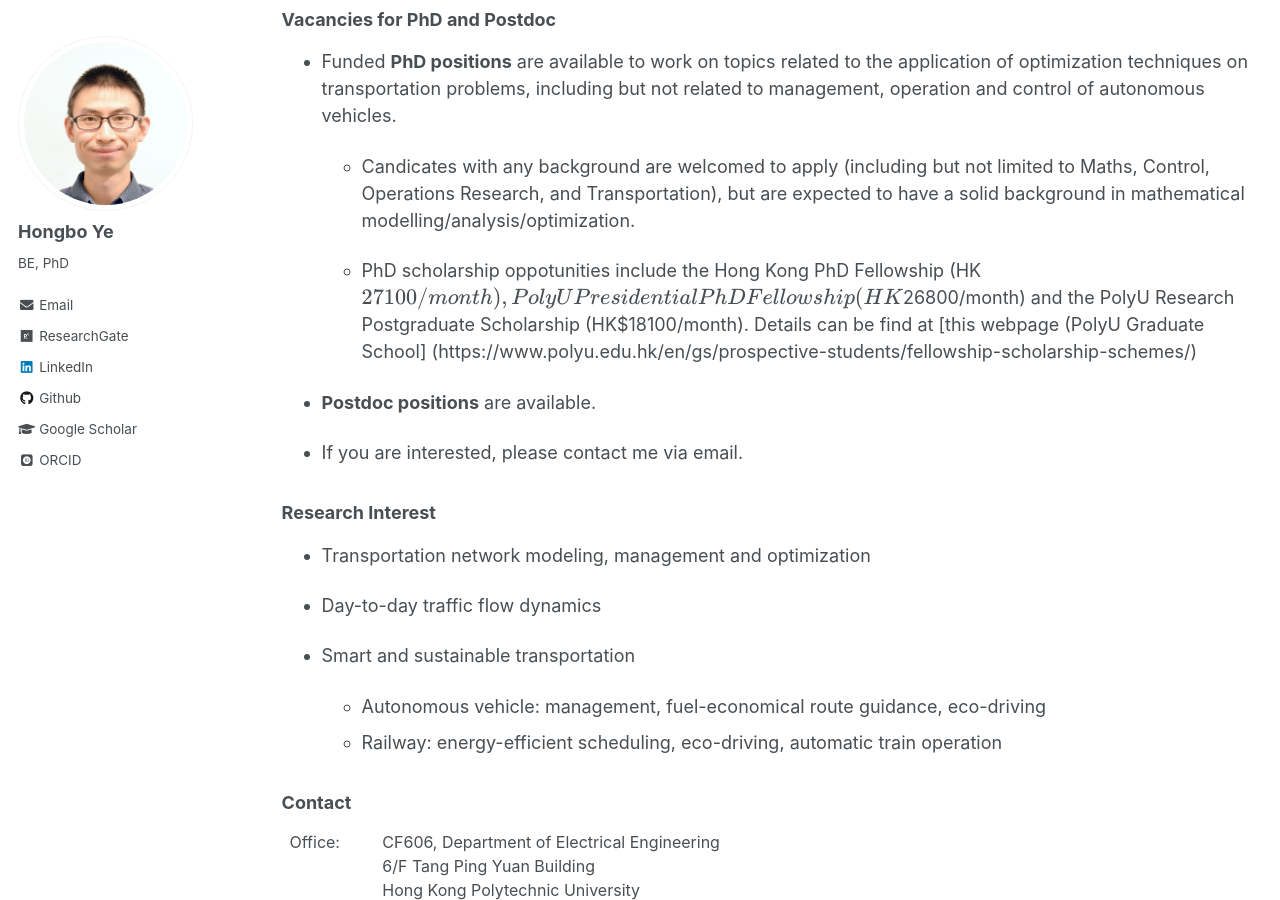
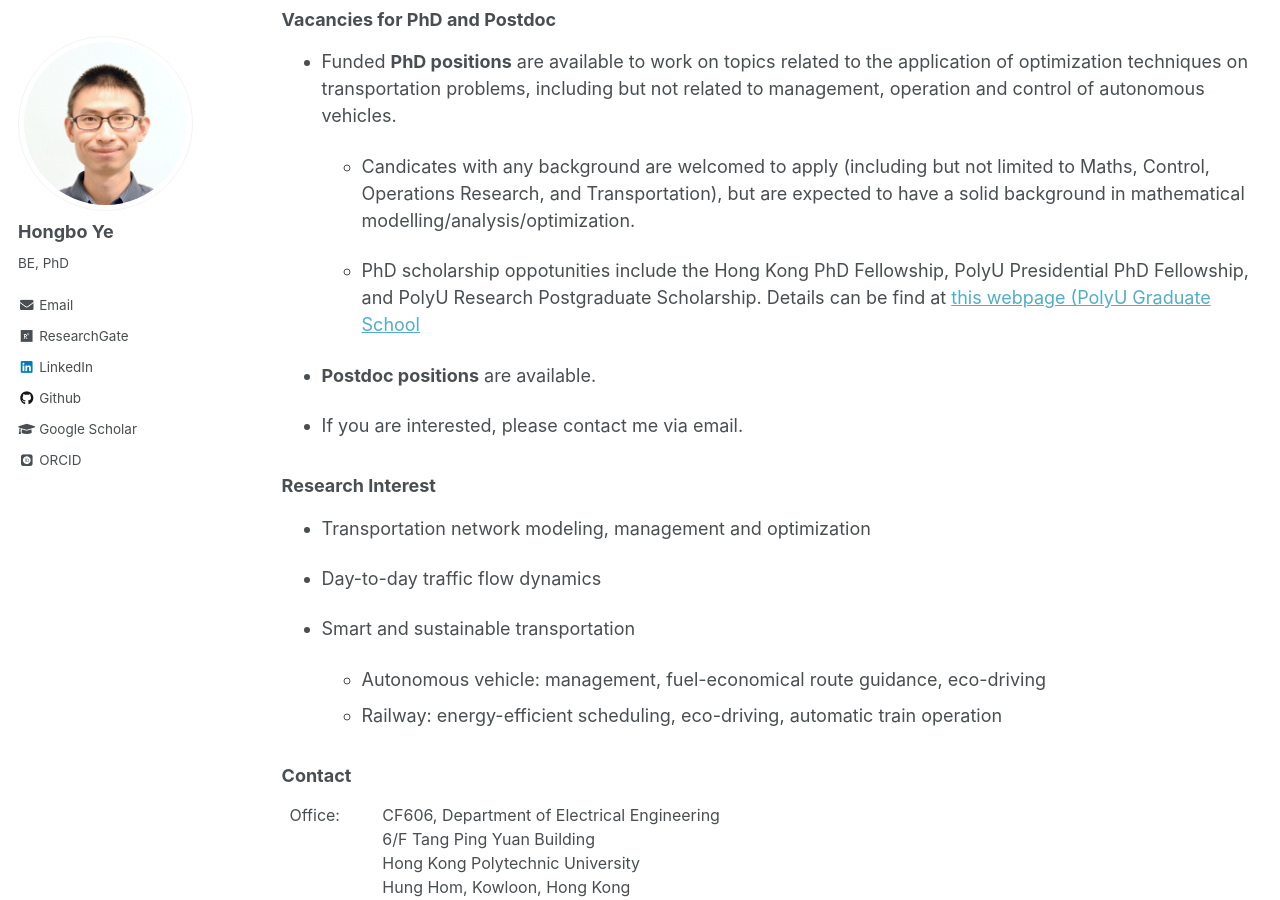
Before and after one commit to hb-ye/hb-ye.github.io, a Jekyll site: the page built from index.markdown, in a window 1280 px wide and 900 px high, scrolled down 372 px. Built offline with Jekyll 4.4.1, drawn with Linux system fonts in a browser that asks for light colours; some web fonts are replaced; formulas are drawn with MathJax 3.

Commit message:
Update index.markdown

```diff
--- a/index.markdown
+++ b/index.markdown
@@ -17,7 +17,7 @@ I have a broad spectrum of research interest in transport-related problems, with
 
   - Candicates with any background are welcomed to apply (including but not limited to Maths, Control, Operations Research, and Transportation), but are expected to have a solid background in mathematical modelling/analysis/optimization.
 
-  - PhD scholarship oppotunities include the Hong Kong PhD Fellowship (HK\$27100/month), PolyU Presidential PhD Fellowship (HK\$26800/month) and the PolyU Research Postgraduate Scholarship (HK\$18100/month). Details can be find at [this webpage (PolyU Graduate School] (https://www.polyu.edu.hk/en/gs/prospective-students/fellowship-scholarship-schemes/)
+  - PhD scholarship oppotunities include the Hong Kong PhD Fellowship, PolyU Presidential PhD Fellowship, and PolyU Research Postgraduate Scholarship. Details can be find at [this webpage (PolyU Graduate School](https://www.polyu.edu.hk/en/gs/prospective-students/fellowship-scholarship-schemes/)
 
 - **Postdoc positions** are available.
 
```
